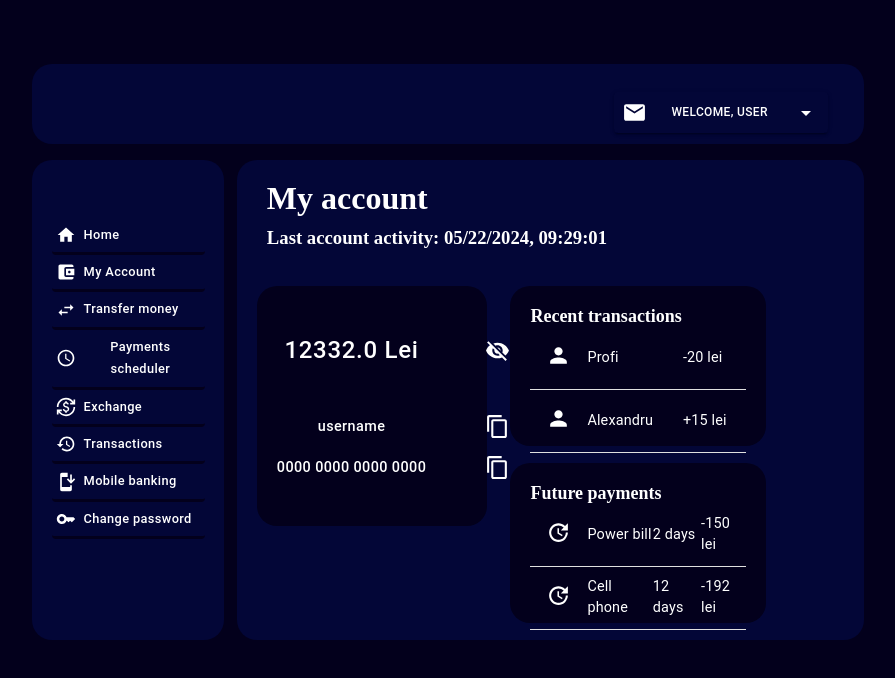
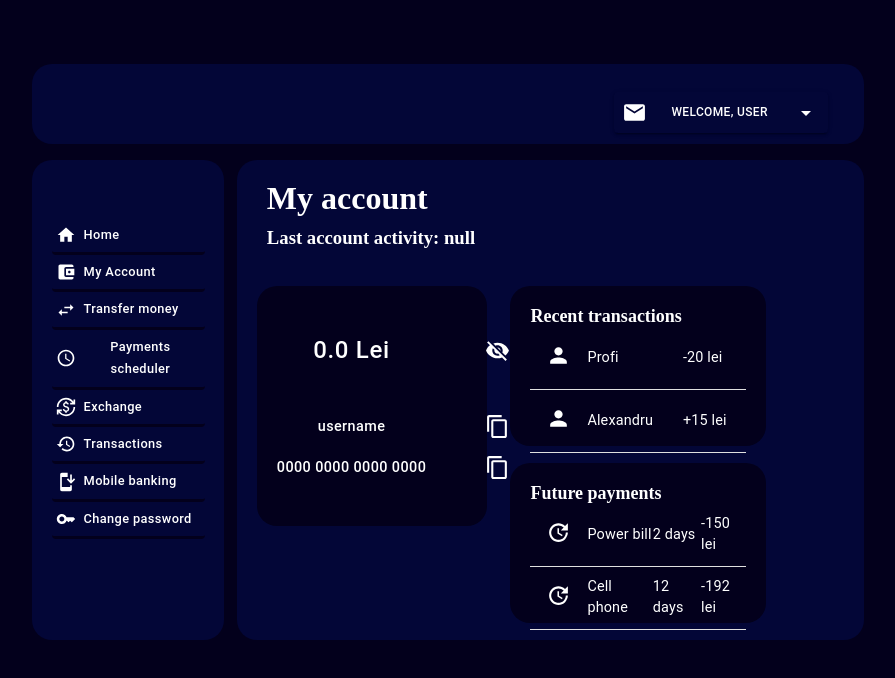
Before and after one commit to ricualex/Licenta-BankingAppPlatform, a React (Create React App) app in the folder frontend/: page /ibanking in a window 1280 px wide. Shown: the top 678 px of the page, without its empty margins (224-1119 px from the left). Built offline with nearby package versions, Linux system fonts and the light colour scheme.

Commit message:
Fix navigation logic

```diff
--- a/frontend/src/components/navbar/Navbar.jsx
+++ b/frontend/src/components/navbar/Navbar.jsx
@@ -12,7 +12,7 @@ export default function Navbar() {
           <CustomLink to="/credits">Credits</CustomLink>
           <CustomLink to="/cards">Cards</CustomLink>
           <CustomLink to="/finance">Finance</CustomLink>
-          <CustomLink to="/ibanking">InternetBanking</CustomLink>
+          <CustomLink to="/login">InternetBanking</CustomLink>
         </ul>
       </nav>
     </div>
--- a/frontend/src/views/ibanking/components/UserButton.jsx
+++ b/frontend/src/views/ibanking/components/UserButton.jsx
@@ -26,7 +26,7 @@ const UserButton = () => {
     };
 
     const handleMenuItemClick = (event, index) => {
-        navigate("/login");
+        navigate("/");
         setOpen(false);
     };
 
--- a/frontend/src/views/ibanking/components/right-panels/MyAccount.jsx
+++ b/frontend/src/views/ibanking/components/right-panels/MyAccount.jsx
@@ -10,8 +10,7 @@ import { Table, TableBody } from '@mui/material';
 import TransactionRow from "./components/TransactionRow";
 
 const MyAccount = () => {
-    const date = new Date();
-    const [accountSold, setAccountSold] = useState("12332.0 Lei");
+    const [accountSold, setAccountSold] = useState("0.0 Lei");
     const [username, setUsername] = useState("username");
     const [iban, setIban] = useState("0000 0000 0000 0000");
     const [isSoldVisible, setIsSoldVisible] = useState(true);
@@ -37,21 +36,15 @@ const MyAccount = () => {
         });
     }
 
-    const formatDateTime = (date) => {
-        const month = String(date.getMonth() + 1).padStart(2, '0');
-        const day = String(date.getDate()).padStart(2, '0');
-        const year = date.getFullYear();
-        const hours = String(date.getHours()).padStart(2, '0');
-        const minutes = String(date.getMinutes()).padStart(2, '0');
-        const seconds = String(date.getSeconds()).padStart(2, '0');
-        return `${month}/${day}/${year}, ${hours}:${minutes}:${seconds}`;
+    const lastLogin= () => {
+        return localStorage.getItem("lastLogin")
     };
 
     return (
         <div className="right-menu normal-panel">
             <div className="my-account-titles">
                 <h1 className="my-account-title">My account</h1>
-                <h3 className="my-account-title">{`Last account activity: ${formatDateTime(date)}`}</h3>
+                <h3 className="my-account-title">{`Last account activity: ${lastLogin()}`}</h3>
             </div>
             <div className="account-details">
                 <ButtonGroup className="account-details-button-group" variant="outlined">
--- a/frontend/src/views/login/Login.jsx
+++ b/frontend/src/views/login/Login.jsx
@@ -16,9 +16,9 @@ const Login = () => {
     try {
       const response = await axios.post('http://localhost:8080/api/login', { username, password });
       if (response.status === 200) {
-        console.log(response.data.token);
-        localStorage.setItem("jwtToken", response.data.token);
-        navigate("/home");
+        localStorage.setItem("jwtToken", Object.keys(response.data.token));
+        localStorage.setItem("lastLogin", Object.values(response.data.token))
+        navigate("/ibanking");
       }
     } catch (error) {
       console.error('Login failed', error.response.data);
```
